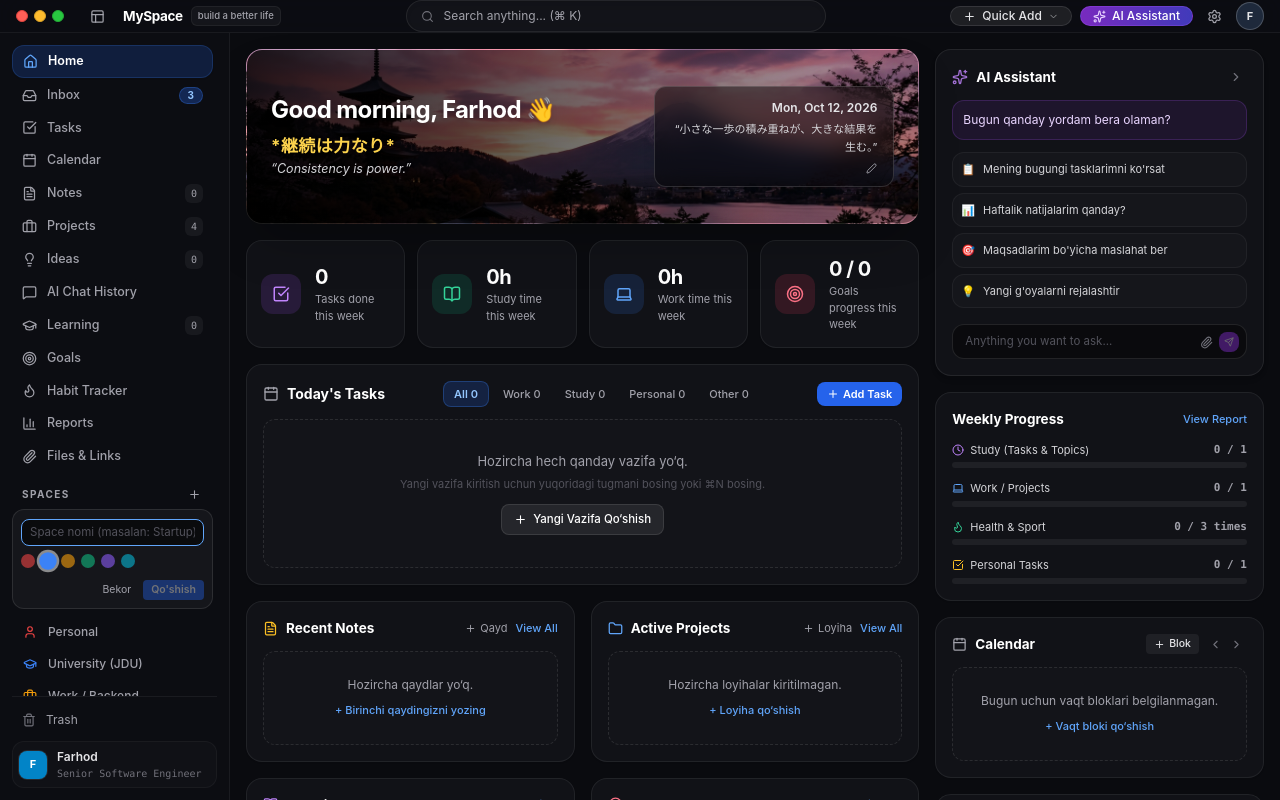
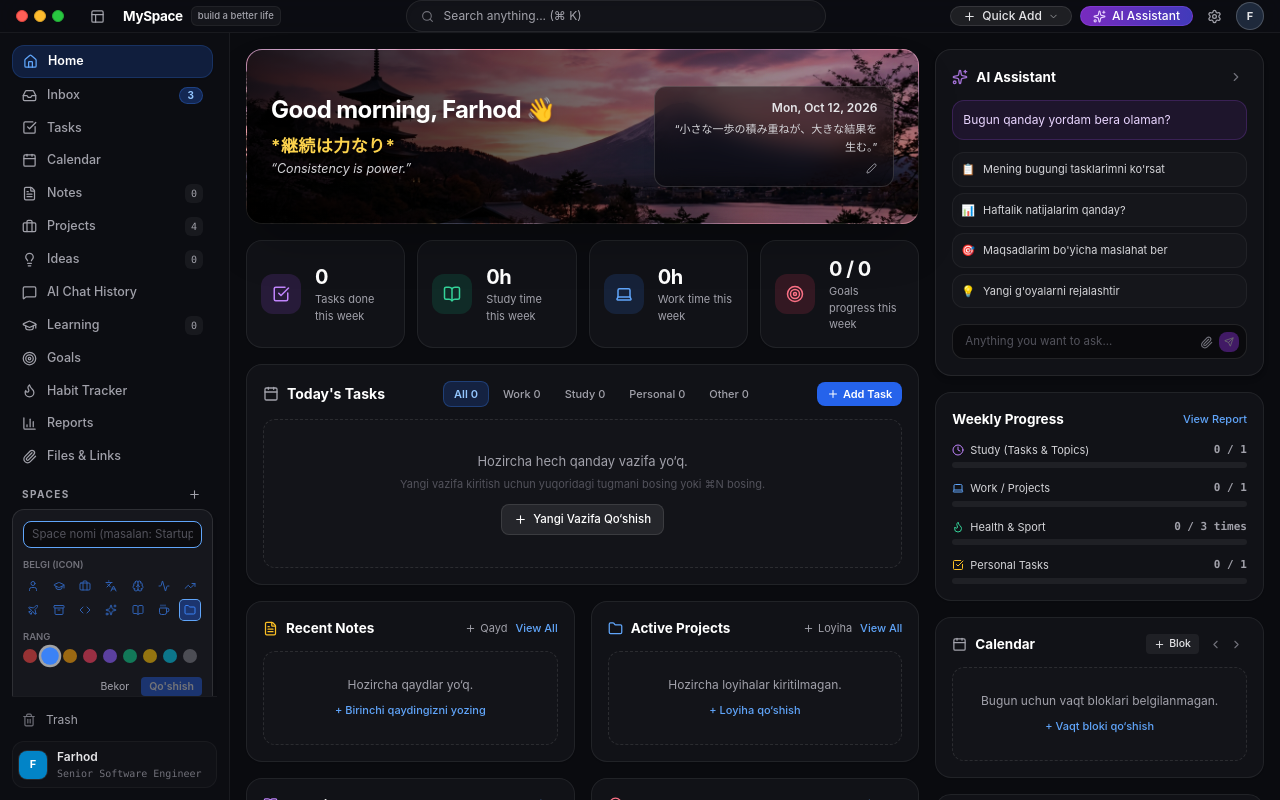
Before and after one commit to Farhodoff/CogniDev, a React (Vite) app: page / in a window 1280 px wide. Both pictures are taken after a click on the button 194 px from the left and 494 px from the top of the page. Built offline with nearby package versions, Linux system fonts and the light colour scheme.

Commit message:
feat: add full CRUD for spaces (add, inline edit, delete with icon and color picker)

```diff
--- a/src/components/Sidebar.tsx
+++ b/src/components/Sidebar.tsx
@@ -23,9 +23,45 @@ import {
   Plane,
   Archive,
   Folder,
+  Edit2,
+  Code,
+  Sparkles,
+  BookOpen,
+  Coffee,
+  X,
+  Check,
 } from 'lucide-react';
 import { useSynapse } from '../lib/store';
 import type { SpaceItem } from '../lib/types';
+
+const SPACE_ICONS = [
+  { id: 'User', label: 'User' },
+  { id: 'GraduationCap', label: 'Study' },
+  { id: 'Briefcase', label: 'Work' },
+  { id: 'Languages', label: 'Lang' },
+  { id: 'Brain', label: 'AI' },
+  { id: 'Activity', label: 'Sport' },
+  { id: 'TrendingUp', label: 'Money' },
+  { id: 'Plane', label: 'Travel' },
+  { id: 'Archive', label: 'Archive' },
+  { id: 'Code', label: 'Code' },
+  { id: 'Sparkles', label: 'Idea' },
+  { id: 'BookOpen', label: 'Book' },
+  { id: 'Coffee', label: 'Life' },
+  { id: 'Folder', label: 'Folder' },
+];
+
+const SPACE_COLORS = [
+  '#ef4444',
+  '#3b82f6',
+  '#f59e0b',
+  '#f43f5e',
+  '#8b5cf6',
+  '#10b981',
+  '#eab308',
+  '#06b6d4',
+  '#71717a',
+];
 
 export default function Sidebar() {
   const {
@@ -36,6 +72,9 @@ export default function Sidebar() {
     spaces,
     activeSpaceId,
     selectSpace,
+    addSpace,
+    updateSpace,
+    deleteSpace,
     toggleAiDrawer,
     notesDocs,
     roadmaps,
@@ -45,13 +84,21 @@ export default function Sidebar() {
     setSearch,
   } = useSynapse();
 
+  // Create Space Form State
   const [creatingSpace, setCreatingSpace] = useState(false);
   const [newSpaceName, setNewSpaceName] = useState('');
+  const [newSpaceIcon, setNewSpaceIcon] = useState('Folder');
   const [newSpaceColor, setNewSpaceColor] = useState('#3b82f6');
 
-  // Space icon helper
-  const getSpaceIcon = (iconName: string, color: string) => {
-    const props = { size: 14, style: { color } };
+  // Edit Space Form State
+  const [editingSpaceId, setEditingSpaceId] = useState<string | null>(null);
+  const [editSpaceName, setEditSpaceName] = useState('');
+  const [editSpaceIcon, setEditSpaceIcon] = useState('Folder');
+  const [editSpaceColor, setEditSpaceColor] = useState('#3b82f6');
+
+  // Space icon renderer
+  const getSpaceIcon = (iconName: string, color: string, size = 14) => {
+    const props = { size, style: { color } };
     switch (iconName) {
       case 'User': return <User {...props} />;
       case 'GraduationCap': return <GraduationCap {...props} />;
@@ -62,8 +109,38 @@ export default function Sidebar() {
       case 'TrendingUp': return <TrendingUp {...props} />;
       case 'Plane': return <Plane {...props} />;
       case 'Archive': return <Archive {...props} />;
+      case 'Code': return <Code {...props} />;
+      case 'Sparkles': return <Sparkles {...props} />;
+      case 'BookOpen': return <BookOpen {...props} />;
+      case 'Coffee': return <Coffee {...props} />;
       default: return <Folder {...props} />;
     }
+  };
+
+  const handleStartEdit = (space: SpaceItem, e: React.MouseEvent) => {
+    e.stopPropagation();
+    setEditingSpaceId(space.id);
+    setEditSpaceName(space.name);
+    setEditSpaceIcon(space.icon);
+    setEditSpaceColor(space.color);
+  };
+
+  const handleSaveEdit = (id: string, e: React.FormEvent) => {
+    e.preventDefault();
+    if (!editSpaceName.trim()) return;
+    updateSpace(id, {
+      name: editSpaceName.trim(),
+      icon: editSpaceIcon,
+      color: editSpaceColor,
+    });
+    setEditingSpaceId(null);
+    setHud(`"${editSpaceName.trim()}" yangilandi ✓`);
+  };
+
+  const handleDeleteSpace = (space: SpaceItem, e: React.MouseEvent) => {
+    e.stopPropagation();
+    deleteSpace(space.id);
+    setHud(`"${space.name}" o‘chirildi`);
   };
 
   const navItems = [
@@ -236,35 +313,34 @@ export default function Sidebar() {
               SPACES
             </span>
             <button
-              onClick={() => setCreatingSpace((v) => !v)}
-              className="rounded p-0.5 text-zinc-400 hover:bg-white/10 hover:text-zinc-200 transition"
+              onClick={() => {
+                setCreatingSpace((v) => !v);
+                setEditingSpaceId(null);
+              }}
+              className="rounded p-0.5 text-zinc-400 hover:bg-white/10 hover:text-white transition"
               title="Yangi space qo'shish"
             >
               <Plus size={13} />
             </button>
           </div>
 
+          {/* Form: Add Space */}
           {creatingSpace && (
             <form
               onSubmit={(e) => {
                 e.preventDefault();
                 if (newSpaceName.trim()) {
-                  const newSpace: SpaceItem = {
-                    id: 'sp-' + Date.now(),
+                  addSpace({
                     name: newSpaceName.trim(),
-                    icon: 'Folder',
+                    icon: newSpaceIcon,
                     color: newSpaceColor,
-                  };
-                  const updated = [...spaces, newSpace];
-                  try {
-                    localStorage.setItem('cognidev_spaces', JSON.stringify(updated));
-                  } catch {}
-                  useSynapse.setState({ spaces: updated });
+                  });
                   setNewSpaceName('');
                   setCreatingSpace(false);
+                  setHud(`"${newSpaceName.trim()}" qo‘shildi ✓`);
                 }
               }}
-              className="mb-2 rounded-xl border border-white/10 bg-white/[0.04] p-2 space-y-2"
+              className="mb-2 rounded-xl border border-white/10 bg-[#16171d] p-2.5 space-y-2.5 shadow-lg animate-in fade-in zoom-in-95 duration-100"
             >
               <input
                 autoFocus
@@ -273,17 +349,43 @@ export default function Sidebar() {
                 placeholder="Space nomi (masalan: Startup)…"
                 className="w-full rounded-lg border border-white/10 bg-black/50 px-2 py-1 text-[11.5px] text-zinc-200 placeholder:text-zinc-600 focus:border-blue-400 focus:outline-none"
               />
-              <div className="flex items-center gap-1.5">
-                {['#ef4444', '#3b82f6', '#f59e0b', '#10b981', '#8b5cf6', '#06b6d4'].map((c) => (
+
+              {/* Icon Picker */}
+              <div>
+                <p className="text-[9.5px] text-zinc-500 font-semibold uppercase mb-1">Belgi (Icon)</p>
+                <div className="grid grid-cols-7 gap-1">
+                  {SPACE_ICONS.map((ic) => (
+                    <button
+                      key={ic.id}
+                      type="button"
+                      onClick={() => setNewSpaceIcon(ic.id)}
+                      className={`flex h-5 w-5 items-center justify-center rounded transition ${
+                        newSpaceIcon === ic.id ? 'bg-blue-600/40 ring-1 ring-blue-400' : 'hover:bg-white/10 opacity-70'
+                      }`}
+                      title={ic.label}
+                    >
+                      {getSpaceIcon(ic.id, newSpaceColor, 12)}
+                    </button>
+                  ))}
+                </div>
+              </div>
+
+              {/* Color Picker */}
+              <div>
+                <p className="text-[9.5px] text-zinc-500 font-semibold uppercase mb-1">Rang</p>
+                <div className="flex items-center gap-1.5 flex-wrap">
+                  {SPACE_COLORS.map((c) => (
                     <button
                       key={c}
                       type="button"
                       onClick={() => setNewSpaceColor(c)}
-                    className={`h-3.5 w-3.5 rounded-full transition ${newSpaceColor === c ? 'scale-125 ring-2 ring-white/50' : 'opacity-60'}`}
+                      className={`h-3.5 w-3.5 rounded-full transition ${newSpaceColor === c ? 'scale-125 ring-2 ring-white/60' : 'opacity-60'}`}
                       style={{ backgroundColor: c }}
                     />
                   ))}
                 </div>
+              </div>
+
               <div className="flex items-center justify-end gap-1 pt-1">
                 <button
                   type="button"
@@ -303,17 +405,87 @@ export default function Sidebar() {
             </form>
           )}
 
+          {/* Spaces List */}
           <div className="space-y-0.5">
             {spaces.map((space) => {
               const isSelected = activeSpaceId === space.id;
+              const isEditing = editingSpaceId === space.id;
+
+              if (isEditing) {
                 return (
+                  <form
+                    key={space.id}
+                    onSubmit={(e) => handleSaveEdit(space.id, e)}
+                    className="rounded-xl border border-blue-500/30 bg-[#16171d] p-2 space-y-2 shadow-lg"
+                  >
+                    <input
+                      autoFocus
+                      value={editSpaceName}
+                      onChange={(e) => setEditSpaceName(e.target.value)}
+                      placeholder="Space nomi…"
+                      className="w-full rounded-lg border border-white/10 bg-black/50 px-2 py-1 text-[11.5px] text-zinc-200 focus:border-blue-400 focus:outline-none"
+                    />
+
+                    {/* Icon Picker */}
+                    <div className="grid grid-cols-7 gap-1">
+                      {SPACE_ICONS.map((ic) => (
                         <button
+                          key={ic.id}
+                          type="button"
+                          onClick={() => setEditSpaceIcon(ic.id)}
+                          className={`flex h-5 w-5 items-center justify-center rounded transition ${
+                            editSpaceIcon === ic.id ? 'bg-blue-600/40 ring-1 ring-blue-400' : 'hover:bg-white/10 opacity-70'
+                          }`}
+                          title={ic.label}
+                        >
+                          {getSpaceIcon(ic.id, editSpaceColor, 12)}
+                        </button>
+                      ))}
+                    </div>
+
+                    {/* Color Picker */}
+                    <div className="flex items-center gap-1.5 flex-wrap">
+                      {SPACE_COLORS.map((c) => (
+                        <button
+                          key={c}
+                          type="button"
+                          onClick={() => setEditSpaceColor(c)}
+                          className={`h-3.5 w-3.5 rounded-full transition ${editSpaceColor === c ? 'scale-125 ring-2 ring-white/60' : 'opacity-60'}`}
+                          style={{ backgroundColor: c }}
+                        />
+                      ))}
+                    </div>
+
+                    <div className="flex items-center justify-end gap-1 pt-1">
+                      <button
+                        type="button"
+                        onClick={() => setEditingSpaceId(null)}
+                        className="rounded p-1 text-zinc-400 hover:text-zinc-200"
+                        title="Bekor qilish"
+                      >
+                        <X size={12} />
+                      </button>
+                      <button
+                        type="submit"
+                        disabled={!editSpaceName.trim()}
+                        className="rounded bg-blue-600 p-1 text-white hover:bg-blue-500 disabled:opacity-40"
+                        title="Saqlash"
+                      >
+                        <Check size={12} />
+                      </button>
+                    </div>
+                  </form>
+                );
+              }
+
+              return (
+                <div
                   key={space.id}
                   onClick={() => {
                     selectSpace(isSelected ? null : space.id);
                     setHud(isSelected ? "Barcha bo'limlar" : `${space.name} bo'limi tanlandi`);
                   }}
-                  className={`flex w-full items-center gap-2.5 rounded-xl px-2.5 py-1.5 text-left text-[12px] font-medium transition ${
+                  className={`group flex w-full items-center gap-2.5 rounded-xl px-2.5 py-1.5 text-left text-[12px] font-medium transition cursor-pointer ${
                     isSelected
                       ? 'bg-white/[0.08] text-white font-semibold border border-white/[0.08]'
                       : 'text-zinc-400 hover:bg-white/[0.03] hover:text-zinc-200'
@@ -322,11 +494,33 @@ export default function Sidebar() {
                   <span className="flex h-4 w-4 shrink-0 items-center justify-center">
                     {getSpaceIcon(space.icon, space.color)}
                   </span>
-                  <span className="truncate">{space.name}</span>
+                  <span className="truncate flex-1">{space.name}</span>
+
+                  {/* Actions on hover: Edit & Delete */}
+                  <div className="opacity-0 group-hover:opacity-100 flex items-center gap-0.5 transition shrink-0">
+                    <button
+                      type="button"
+                      onClick={(e) => handleStartEdit(space, e)}
+                      title="Tahrirlash"
+                      className="p-1 text-zinc-500 hover:text-blue-400 rounded transition"
+                    >
+                      <Edit2 size={11} />
+                    </button>
+                    <button
+                      type="button"
+                      onClick={(e) => handleDeleteSpace(space, e)}
+                      title="O'chirish"
+                      className="p-1 text-zinc-500 hover:text-rose-400 rounded transition"
+                    >
+                      <Trash2 size={11} />
+                    </button>
+                  </div>
+
+                  {/* Glowing Blue Dot when selected (from screenshot) */}
                   {isSelected && (
-                    <span className="ml-auto h-1.5 w-1.5 rounded-full bg-blue-400 shadow-[0_0_6px_rgba(59,130,246,0.8)]" />
+                    <span className="ml-1 h-2 w-2 rounded-full bg-blue-500 shadow-[0_0_8px_rgba(59,130,246,0.9)] shrink-0" />
                   )}
-                </button>
+                </div>
               );
             })}
           </div>
--- a/src/lib/store.ts
+++ b/src/lib/store.ts
@@ -204,6 +204,9 @@ interface SynapseState {
   spaces: SpaceItem[];
   activeSpaceId: string | null;
   selectSpace: (id: string | null) => void;
+  addSpace: (space: Omit<SpaceItem, 'id'>) => void;
+  updateSpace: (id: string, patch: Partial<Omit<SpaceItem, 'id'>>) => void;
+  deleteSpace: (id: string) => void;
 
   // Goals
   goals: GoalItem[];
@@ -637,6 +640,32 @@ export const useSynapse = create<SynapseState>((set, get) => ({
   })(),
   activeSpaceId: null,
   selectSpace: (id) => set({ activeSpaceId: id }),
+  addSpace: (space) =>
+    set((state) => {
+      const newSpace: SpaceItem = { ...space, id: 'sp-' + Date.now() };
+      const next = [...state.spaces, newSpace];
+      try {
+        localStorage.setItem('cognidev_spaces', JSON.stringify(next));
+      } catch {}
+      return { spaces: next };
+    }),
+  updateSpace: (id, patch) =>
+    set((state) => {
+      const next = state.spaces.map((s) => (s.id === id ? { ...s, ...patch } : s));
+      try {
+        localStorage.setItem('cognidev_spaces', JSON.stringify(next));
+      } catch {}
+      return { spaces: next };
+    }),
+  deleteSpace: (id) =>
+    set((state) => {
+      const next = state.spaces.filter((s) => s.id !== id);
+      try {
+        localStorage.setItem('cognidev_spaces', JSON.stringify(next));
+      } catch {}
+      const nextActive = state.activeSpaceId === id ? null : state.activeSpaceId;
+      return { spaces: next, activeSpaceId: nextActive };
+    }),
 
   // Goals state
   goals: (() => {
```
Lines whose indentation alone changed are shown as unchanged.
